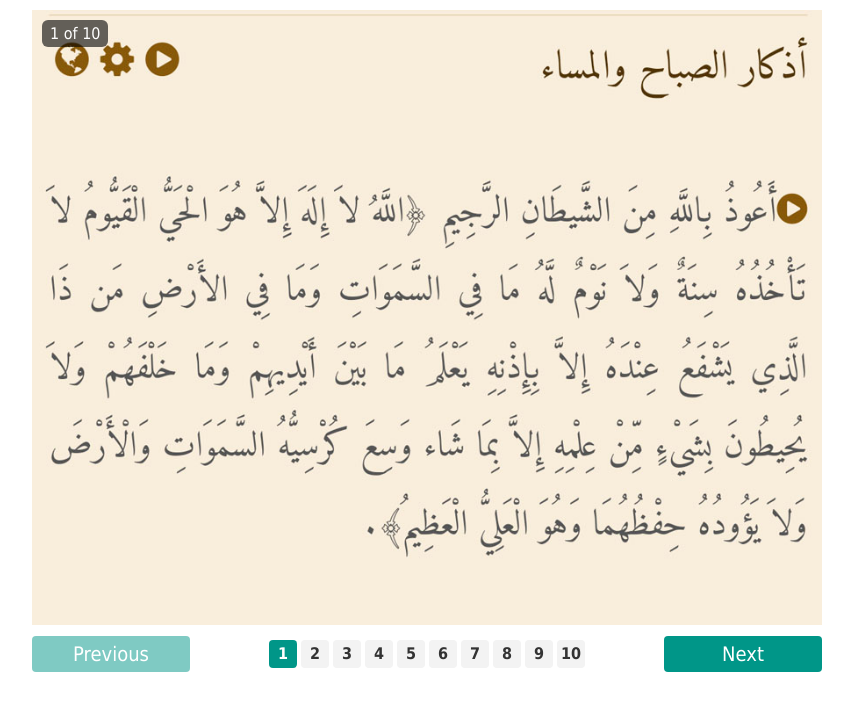
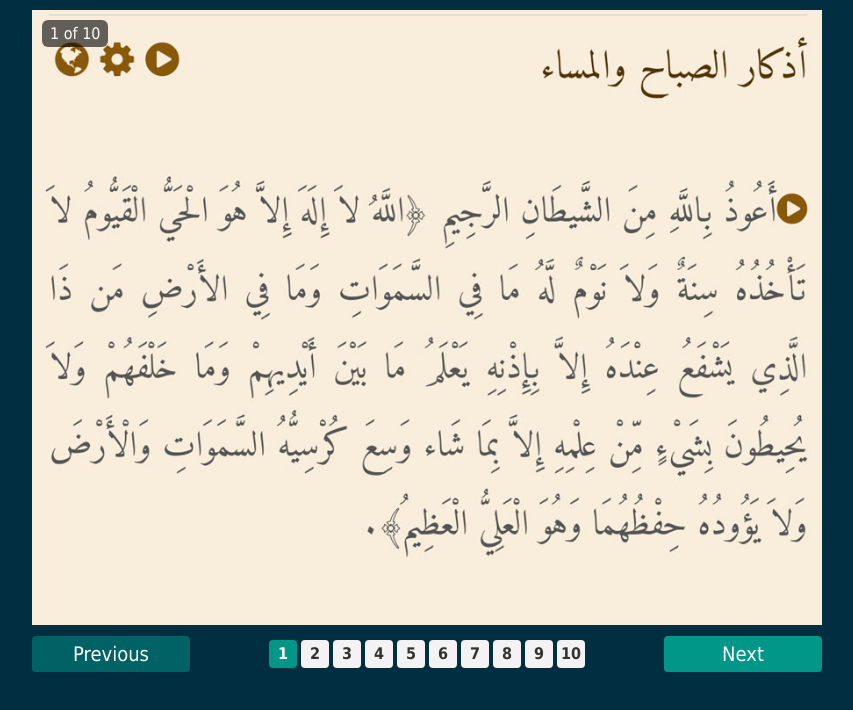
Before and after one commit to AbdAllah-DraGoN/ImageSlider, a plain HTML site: page index.html in a window 1280 px wide. Shown: the whole page, without its empty margins (213-1066 px from the left). Drawn offline with Linux system fonts and the light colour scheme.

Commit message:
Update style.css

```diff
--- a/css/style.css
+++ b/css/style.css
@@ -5,6 +5,7 @@
 }
 body {
   font-family: Tahoma, Arial;
+      background-color: #012e40;
 }
 
 /* Medium */
```
